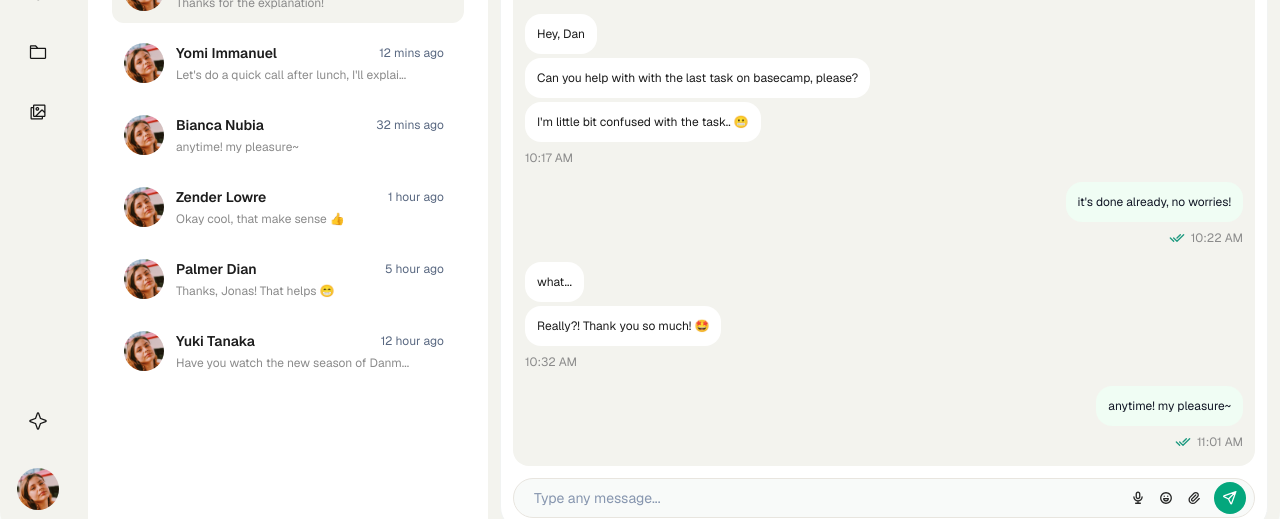
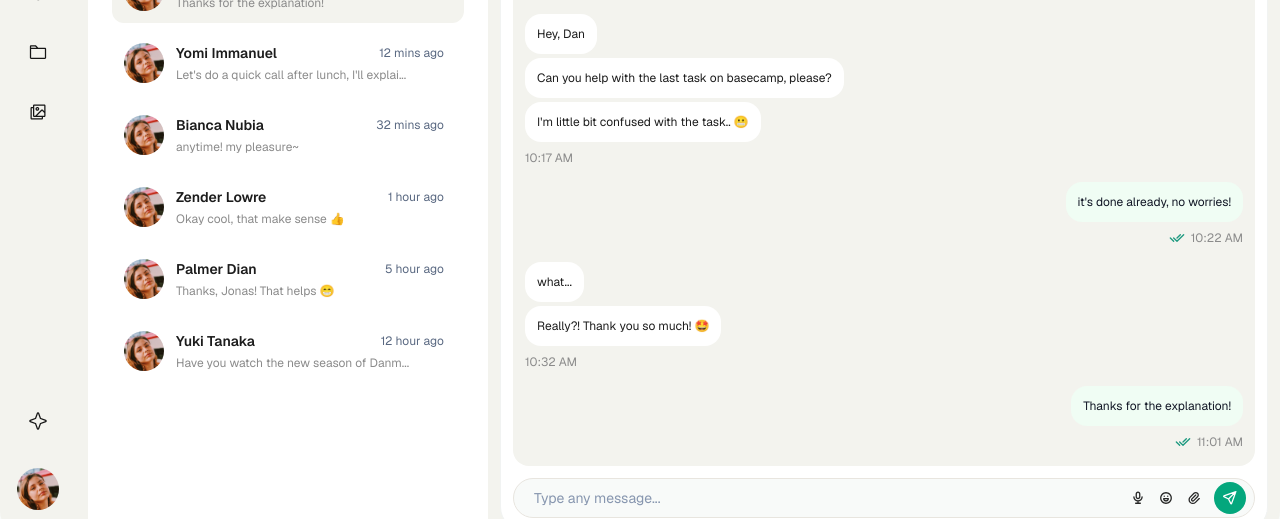
Before and after one commit to Chachu21/chat-ai, a Next.js app: page / in a window 1280 px wide. Shown: the part 265-784 px from the top of the page. Built offline with nearby package versions, Linux system fonts and the light colour scheme.

Commit message:
feat: implement message handling in ChatWindow and update chat structure to include messages

```diff
--- a/src/app/page.tsx
+++ b/src/app/page.tsx
@@ -18,6 +18,15 @@ const initialChats: Chat[] = [
         active: true,
         status: 'sent',
         hasArchive: true,
+        messages: [
+            { id: 1, text: 'Hey, Dan', time: '10:17 AM', sender: 'other' },
+            { id: 2, text: 'Can you help with the last task on basecamp, please?', time: '10:17 AM', sender: 'other' },
+            { id: 3, text: "I'm little bit confused with the task.. 😬", time: '10:17 AM', sender: 'other', showTime: true },
+            { id: 4, text: "it's done already, no worries!", time: '10:22 AM', sender: 'self', status: 'read', showTime: true },
+            { id: 5, text: 'what...', time: '10:32 AM', sender: 'other' },
+            { id: 6, text: 'Really?! Thank you so much! 🤩', time: '10:32 AM', sender: 'other', showTime: true },
+            { id: 7, text: 'Thanks for the explanation!', time: '11:01 AM', sender: 'self', status: 'read', showTime: true },
+        ],
     },
     {
         id: 2,
@@ -28,6 +37,10 @@ const initialChats: Chat[] = [
         unread: false,
         active: false,
         status: 'delivered',
+        messages: [
+            { id: 1, text: 'Hey Yomi!', time: '9:00 AM', sender: 'self', status: 'read', showTime: true },
+            { id: 2, text: "Let's do a quick call after lunch, I'll explain everything.", time: '9:15 AM', sender: 'other', showTime: true },
+        ],
     },
     {
         id: 3,
@@ -38,6 +51,10 @@ const initialChats: Chat[] = [
         unread: false,
         active: false,
         status: 'read',
+        messages: [
+            { id: 1, text: 'Thanks for your help!', time: '8:30 AM', sender: 'other', showTime: true },
+            { id: 2, text: 'anytime! my pleasure~', time: '8:45 AM', sender: 'self', status: 'read', showTime: true },
+        ],
     },
     {
         id: 4,
@@ -48,6 +65,9 @@ const initialChats: Chat[] = [
         unread: false,
         active: false,
         status: 'read',
+        messages: [
+            { id: 1, text: 'Okay cool, that make sense 👍', time: '7:00 AM', sender: 'other', showTime: true },
+        ],
     },
     {
         id: 5,
@@ -58,6 +78,9 @@ const initialChats: Chat[] = [
         unread: false,
         active: false,
         status: 'read',
+        messages: [
+            { id: 1, text: 'Thanks, Jonas! That helps 😁', time: 'Yesterday', sender: 'other', showTime: true },
+        ],
     },
     {
         id: 6,
@@ -68,6 +91,9 @@ const initialChats: Chat[] = [
         unread: false,
         active: false,
         status: 'read',
+        messages: [
+            { id: 1, text: 'Have you watched the new season of Demon Slayer?', time: 'Yesterday', sender: 'other', showTime: true },
+        ],
     },
 ];
 
@@ -89,6 +115,28 @@ export default function Home() {
         ));
     };
 
+    const handleSendMessage = (chatId: number, text: string) => {
+        setChats(prev => prev.map(chat => {
+            if (chat.id === chatId) {
+                const newMessage = {
+                    id: chat.messages.length + 1,
+                    text,
+                    time: new Date().toLocaleTimeString('en-US', { hour: 'numeric', minute: '2-digit' }),
+                    sender: 'self' as const,
+                    status: 'sent' as const,
+                    showTime: true,
+                };
+                return {
+                    ...chat,
+                    messages: [...chat.messages, newMessage],
+                    message: text,
+                    time: 'Just now',
+                };
+            }
+            return chat;
+        }));
+    };
+
     const selectedChat = chats.find(c => c.id === selectedChatId);
 
     return (
@@ -102,7 +150,7 @@ export default function Home() {
                         onSelectChat={handleSelectChat}
                         onUpdateChat={handleUpdateChat}
                     />
-                    <ChatWindow chat={selectedChat} />
+                    <ChatWindow chat={selectedChat} onSendMessage={handleSendMessage} />
                 </div>
             </div>
         </main>
--- a/src/components/ChatWindow.tsx
+++ b/src/components/ChatWindow.tsx
@@ -1,3 +1,4 @@
+import { useState } from 'react';
 import { MoreHorizontal } from 'lucide-react';
 import { cn } from '@/lib/utils';
 import Image from 'next/image';
@@ -6,57 +7,6 @@ import {
     InputGroupInput,
   } from "@/components/ui/input-group"
 
-
-const messages = [
-    {
-        id: 1,
-        text: 'Hey, Dan',
-        time: '10:17 AM',
-        sender: 'other',
-    },
-    {
-        id: 2,
-        text: 'Can you help with with the last task on basecamp, please?',
-        time: '10:17 AM',
-        sender: 'other',
-    },
-    {
-        id: 3,
-        text: "I'm little bit confused with the task.. 😬",
-        time: '10:17 AM',
-        sender: 'other',
-        showTime: true,
-    },
-    {
-        id: 4,
-        text: "it's done already, no worries!",
-        time: '10:22 AM',
-        sender: 'self',
-        status: 'read',
-        showTime: true,
-    },
-    {
-        id: 5,
-        text: 'what...',
-        time: '10:32 AM',
-        sender: 'other',
-    },
-    {
-        id: 6,
-        text: 'Really?! Thank you so much! 🤩',
-        time: '10:32 AM',
-        sender: 'other',
-        showTime: true,
-    },
-    {
-        id: 7,
-        text: 'anytime! my pleasure~',
-        time: '11:01 AM',
-        sender: 'self',
-        status: 'read',
-        showTime: true,
-    },
-];
 
 import { Chat } from '@/types/chat';
 import DoubleCheckIcon from './icons/DoubleCheckIcon';
@@ -70,9 +20,11 @@ import SendIcon from './icons/SendIcon';
 
 interface ChatWindowProps {
     chat?: Chat;
+    onSendMessage?: (chatId: number, text: string) => void;
 }
 
-const ChatWindow = ({ chat }: ChatWindowProps) => {
+const ChatWindow = ({ chat, onSendMessage }: ChatWindowProps) => {
+    const [messageInput, setMessageInput] = useState('');
     if (!chat) {
         return (
             <div className="flex-1 h-[calc(100vh-84px)] bg-[#F8FAF9] flex items-center justify-center rounded-3xl border border-[#F1F3F2]">
@@ -80,6 +32,20 @@ const ChatWindow = ({ chat }: ChatWindowProps) => {
             </div>
         );
     }
+
+    const handleSend = () => {
+        if (messageInput.trim() && onSendMessage) {
+            onSendMessage(chat.id, messageInput.trim());
+            setMessageInput('');
+        }
+    };
+
+    const handleKeyPress = (e: React.KeyboardEvent) => {
+        if (e.key === 'Enter' && !e.shiftKey) {
+            e.preventDefault();
+            handleSend();
+        }
+    };
 
     return (
         <div className="flex-1 h-[calc(100vh-84px)] bg-white flex flex-col rounded-[24px] p-3 overflow-hidden border border-[#F1F3F2]">
@@ -128,8 +94,8 @@ const ChatWindow = ({ chat }: ChatWindowProps) => {
                         </div>
                     </div>
 
-                    {messages.map((msg, index) => {
-                        const isSameTime = index > 0 && messages[index - 1].time === msg.time;
+                    {chat.messages.map((msg, index) => {
+                        const isSameTime = index > 0 && chat.messages[index - 1].time === msg.time;
 
                         return (
                             <div
@@ -171,6 +137,9 @@ const ChatWindow = ({ chat }: ChatWindowProps) => {
                 <InputGroup className="bg-[#F8FAF9] rounded-2xl p-2 flex items-center gap-2 border border-[#E8E5DF] focus-within:border-[#1E9A80]/20 focus-within:bg-white transition-all h-10 shadow-none">
                     <InputGroupInput
                         placeholder="Type any message..."
+                        value={messageInput}
+                        onChange={(e) => setMessageInput(e.target.value)}
+                        onKeyPress={handleKeyPress}
                         className="flex-1 bg-transparent border-none py-2 text-sm focus:ring-0 placeholder:text-[#8796AF] h-auto focus-visible:ring-0 shadow-none text-[#1A1C1E]"
                     />
                     <div className="flex items-center gap-1 py-1">
@@ -183,7 +152,10 @@ const ChatWindow = ({ chat }: ChatWindowProps) => {
                         <button className="p-[5px] text-[#6B7280] hover:bg-gray-100 rounded-xl transition-colors cursor-pointer">
                             <AttachementIcon />
                         </button>
-                        <button className="p-[5px] h-8 w-8 bg-[#04A77D] text-white rounded-xl hover:bg-[#038E6A] transition-all flex items-center justify-center ml-1 cursor-pointer">
+                        <button
+                            onClick={handleSend}
+                            className="p-[5px] h-8 w-8 bg-[#04A77D] text-white rounded-xl hover:bg-[#038E6A] transition-all flex items-center justify-center ml-1 cursor-pointer"
+                        >
                             <SendIcon />
                         </button>
                     </div>
--- a/src/types/chat.ts
+++ b/src/types/chat.ts
@@ -1,3 +1,12 @@
+export interface Message {
+    id: number;
+    text: string;
+    time: string;
+    sender: 'self' | 'other';
+    status?: 'sent' | 'delivered' | 'read';
+    showTime?: boolean;
+}
+
 export interface Chat {
     id: number;
     name: string;
@@ -8,5 +17,6 @@ export interface Chat {
     active: boolean;
     status: 'sent' | 'delivered' | 'read';
     hasArchive?: boolean;
-    isArchived?: boolean; // New property for visual state
+    isArchived?: boolean;
+    messages: Message[];
 }
```
